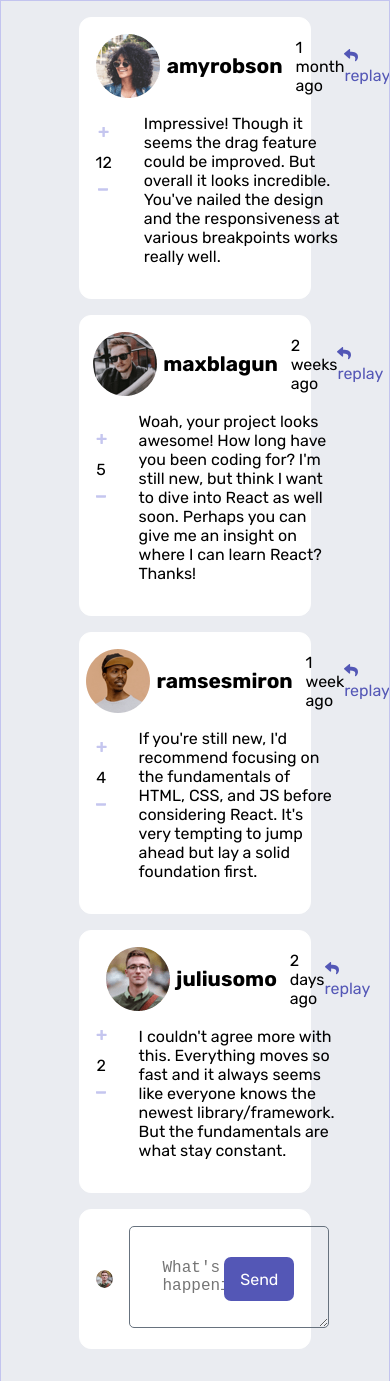
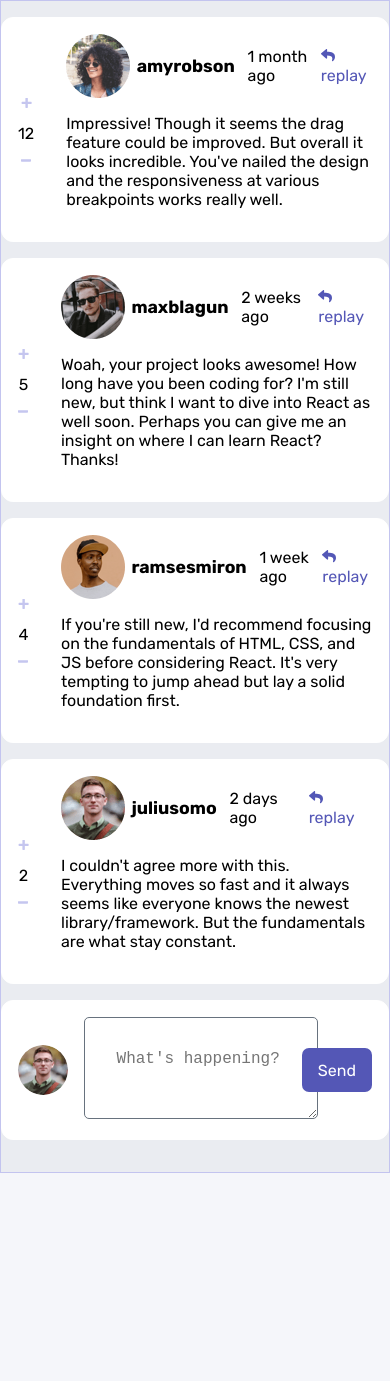
Before and after one commit to AbdulRehman-py/interactive-comments, a plain HTML site: page index.html in a window 390 px wide. After the commit the page ends 1173 px from the top, so only its background shows below. Drawn offline with Linux system fonts and the light colour scheme.

Commit message:
desktop part done

```diff
--- a/styles.css
+++ b/styles.css
@@ -253,5 +253,59 @@
 
 
 @layer responsivesesign {
+    @media (max-width: 1150px) {
+        .text {
+            width: 130%;
+        }
+    }
+}
+
+@media (max-width: 910px) {
+    .text {
+        width: 100%;
+    }
+
+    .reply-img {
+        width: 10%;
+    }
+
+    #unorder-list {
+        width: 80%;
+    }
 
 }
+
+@media (max-width: 700px) {
+
+    .reply-img {
+        width: 12%;
+    }
+
+    #unorder-list {
+        width: 90%;
+    }
+}
+
+
+@media (max-width: 650px) {
+    .reply-img {
+        width: 14%;
+    }
+
+    .heading-2 {
+        font-size: 1.1rem;
+    }
+
+    .heading {
+        font-size: 1.1rem;
+    }
+
+}
+
+@media (max-width: 570px) {
+
+  #unorder-list {
+      width: 100%;
+  }
+
+}
```
